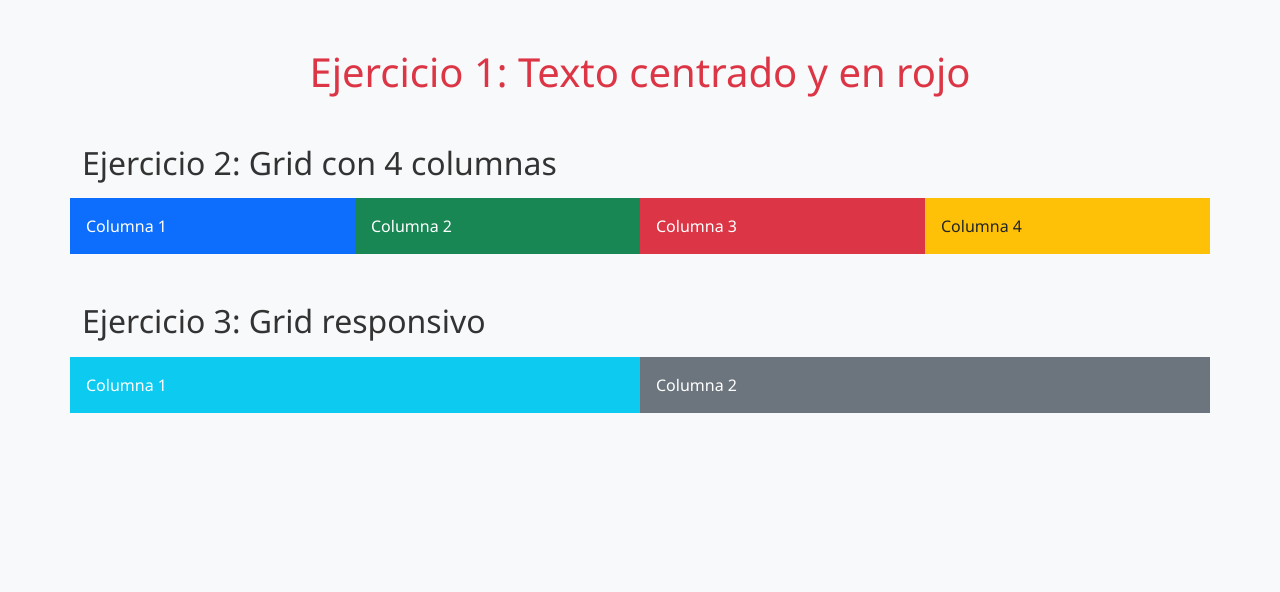
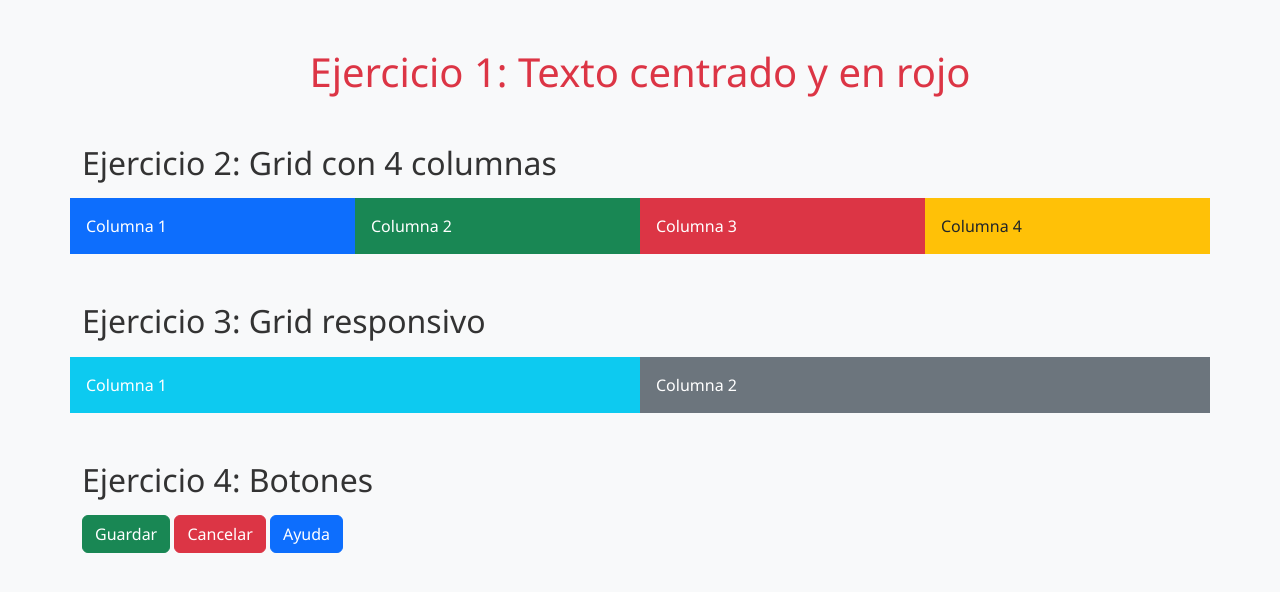
Before and after one commit to ana2373/taller_bostrap, a plain HTML site: page index.html in a window 1280 px wide. Drawn offline with Linux system fonts and the light colour scheme; files that its build step writes are made by us from their sources.

Commit message:
commit 4

```diff
--- a/index.html
+++ b/index.html
@@ -27,6 +27,12 @@
       <div class="col-md-6 bg-secondary text-white p-3">Columna 2</div>
     </div>
   </section>
+   <section class="container my-5">
+    <h2 class="mb-3">Ejercicio 4: Botones</h2>
+    <button class="btn btn-success">Guardar</button>
+    <button class="btn btn-danger">Cancelar</button>
+    <button class="btn btn-primary">Ayuda</button>
+  </section>
      <script src="bootstrap-5.3.8-dist/js/bootstrap.bundle.min.js"></script>
 </body>
 </html>
```
